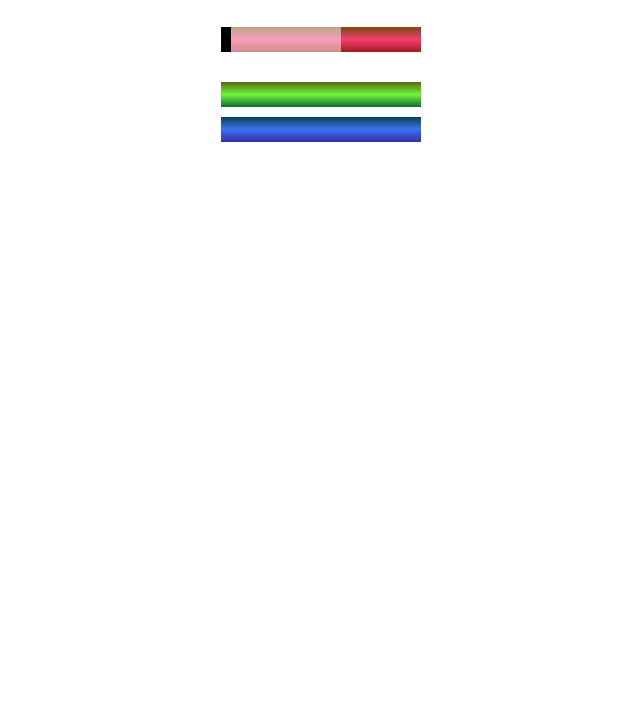
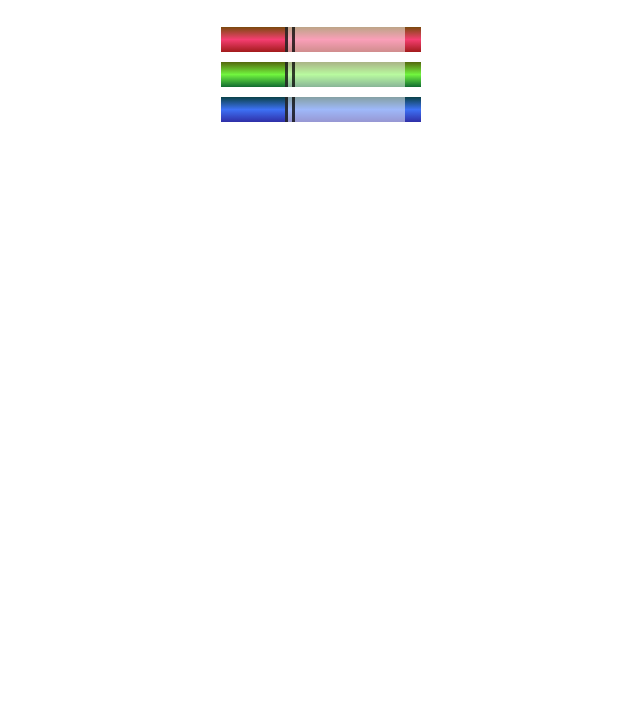
Before and after one commit to RMTCodes/freeCodeCamp-cores-CSS-conjunto-marcadores-coloridos, a plain HTML site: page index.html in a window 1280 px wide. Shown: the part 73-800 px from the top of the page, without its empty margins (319-959 px from the left). Drawn offline with Linux system fonts and the light colour scheme.

Commit message:
14° Commit - Detalhes nos marcadores ,rgba ,border - Passo 81 a 85

```diff
--- a/index.html
+++ b/index.html
@@ -10,12 +10,16 @@
     <h1>CSS Color Markers</h1>
         <div class="container">
             <div class="marker red">
+              <div class="cap"></div>
               <div class="sleeve"></div>
-              </div>
             </div>
             <div class="marker green">
+              <div class="cap"></div>
+              <div class="sleeve"></div>
             </div>
             <div class="marker blue">
+              <div class="cap"></div>
+              <div class="sleeve"></div>
             </div>
       </div>
     </body>
--- a/styles.css
+++ b/styles.css
@@ -30,10 +30,19 @@ h1 {
   background: linear-gradient(hsl(186, 76%, 16%), hsl(223, 90%, 60%), hsl(240, 56%, 42%));
 }
 
+
+.cap {
+  width: 60px;
+  height: 25px;
+}
+
 .sleeve {
   width: 110px;
   height: 25px;
   background-color: rgba(255, 255, 255, 0.5);
-  border-left-width: 10px;
-  border-left-style: solid;
+  border-left: 10px double rgba(0, 0, 0, 0.75);
 }
+
+.cap, .sleeve {
+  display: inline-block;
+}
```
